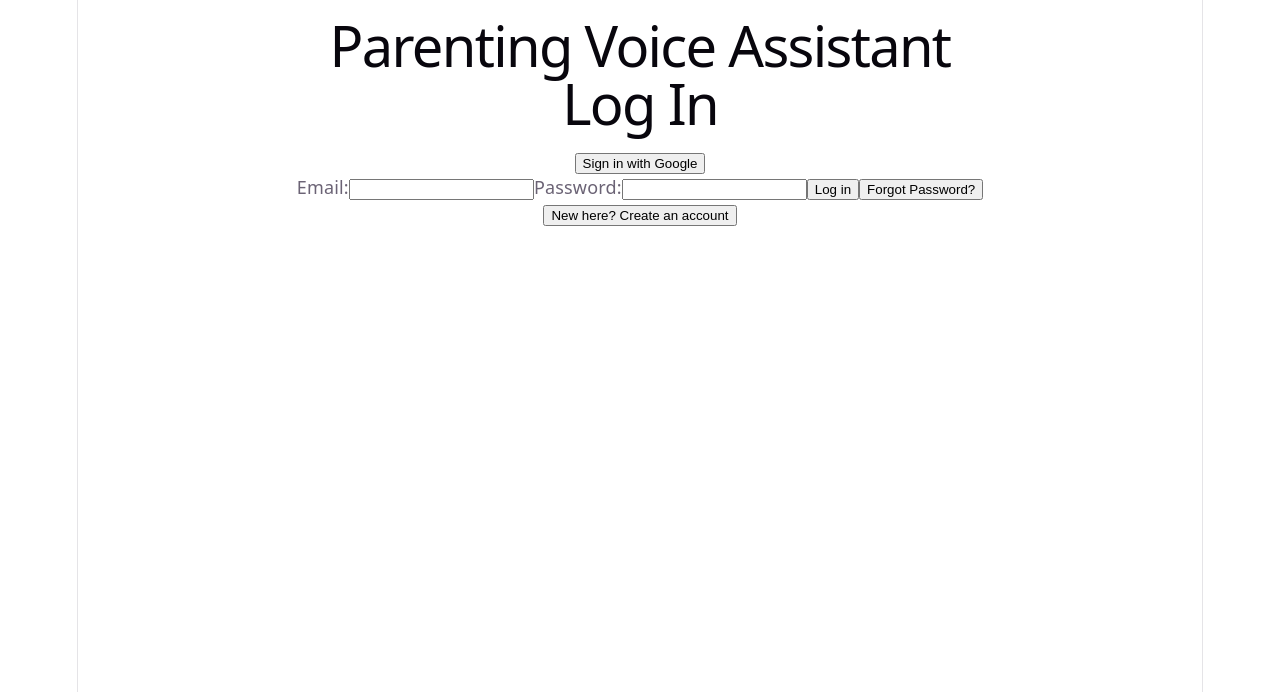
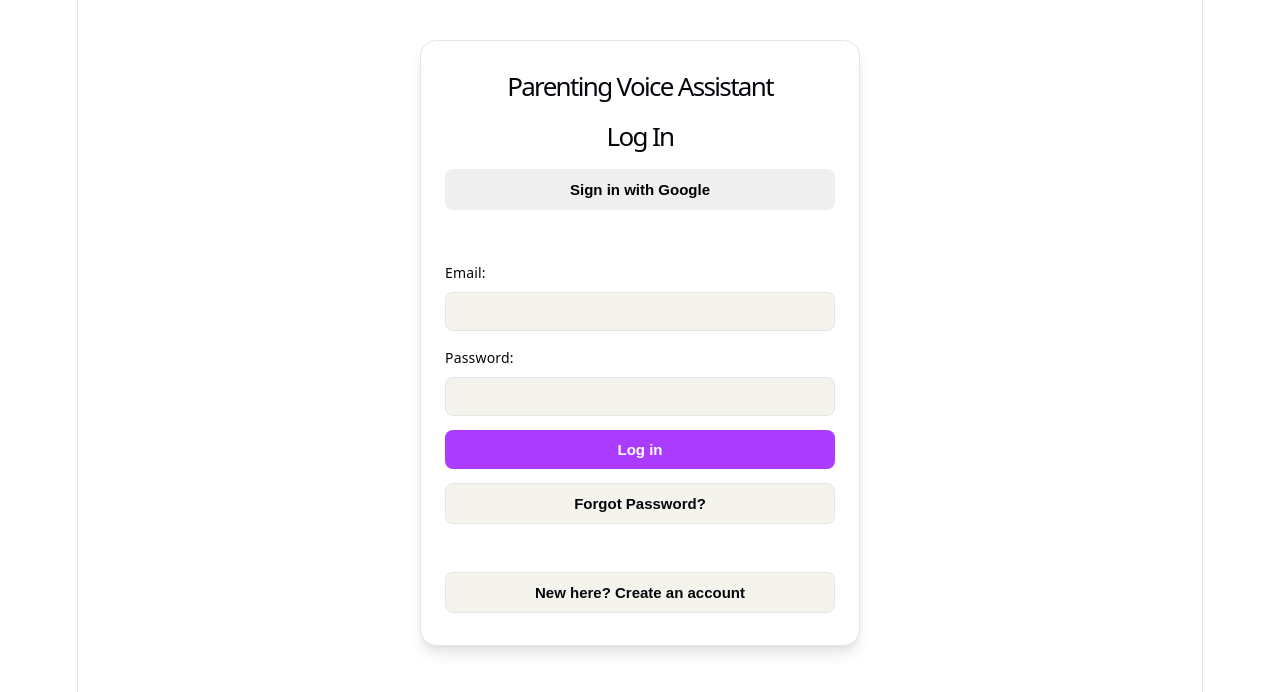
Before and after one commit to Vinit-Rabadiya/parenting-voice-assistant, a React app in the folder frontend/: page / in a window 1280 px wide. Shown: the top 692 px of the page. Built offline with nearby package versions, Linux system fonts and the light colour scheme; no server answers; the HTML template or start-up script is replaced by a standard one.

Commit message:
style(frontend): add clean card layout and form styling for auth pages

```diff
--- a/frontend/src/App.css
+++ b/frontend/src/App.css
@@ -1,184 +1,146 @@
-.counter {
-  font-size: 16px;
-  padding: 5px 10px;
-  border-radius: 5px;
-  color: var(--accent);
-  background: var(--accent-bg);
-  border: 2px solid transparent;
-  transition: border-color 0.3s;
-  margin-bottom: 24px;
+/* clean, modern layout for the parenting assistant interface */
 
-  &:hover {
-    border-color: var(--accent-border);
-  }
-  &:focus-visible {
-    outline: 2px solid var(--accent);
-    outline-offset: 2px;
-  }
+main {
+  width: 100%;
+  max-width: 440px;
+  margin: 40px auto;
+  padding: 32px 24px;
+  display: flex;
+  flex-direction: column;
+  gap: 20px;
+  background: var(--bg);
+  border: 1px solid var(--border);
+  border-radius: 16px;
+  box-shadow: var(--shadow);
+  box-sizing: border-box;
 }
 
-.hero {
-  position: relative;
-
-  .base,
-  .framework,
-  .vite {
-    inset-inline: 0;
-    margin: 0 auto;
-  }
-
-  .base {
-    width: 170px;
-    position: relative;
-    z-index: 0;
-  }
-
-  .framework,
-  .vite {
-    position: absolute;
-  }
-
-  .framework {
-    z-index: 1;
-    top: 34px;
-    height: 28px;
-    transform: perspective(2000px) rotateZ(300deg) rotateX(44deg) rotateY(39deg)
-      scale(1.4);
-  }
-
-  .vite {
-    z-index: 0;
-    top: 107px;
-    height: 26px;
-    width: auto;
-    transform: perspective(2000px) rotateZ(300deg) rotateX(40deg) rotateY(39deg)
-      scale(0.8);
-  }
+h1 {
+  font-size: 26px;
+  margin: 0 0 4px;
+  color: var(--text-h);
+  text-align: center;
 }
 
-#center {
+section {
   display: flex;
   flex-direction: column;
-  gap: 25px;
-  place-content: center;
-  place-items: center;
-  flex-grow: 1;
-
-  @media (max-width: 1024px) {
-    padding: 32px 20px 24px;
-    gap: 18px;
-  }
+  gap: 16px;
+  width: 100%;
 }
 
-#next-steps {
+form {
   display: flex;
-  border-top: 1px solid var(--border);
+  flex-direction: column;
+  gap: 14px;
+  width: 100%;
   text-align: left;
-
-  & > div {
-    flex: 1 1 0;
-    padding: 32px;
-    @media (max-width: 1024px) {
-      padding: 24px 20px;
-    }
-  }
-
-  .icon {
-    margin-bottom: 16px;
-    width: 22px;
-    height: 22px;
-  }
-
-  @media (max-width: 1024px) {
-    flex-direction: column;
-    text-align: center;
-  }
 }
 
-#docs {
-  border-right: 1px solid var(--border);
-
-  @media (max-width: 1024px) {
-    border-right: none;
-    border-bottom: 1px solid var(--border);
-  }
+label {
+  display: flex;
+  flex-direction: column;
+  gap: 6px;
+  font-size: 14px;
+  font-weight: 500;
+  color: var(--text-h);
 }
 
-#next-steps ul {
-  list-style: none;
-  padding: 0;
-  display: flex;
-  gap: 8px;
-  margin: 32px 0 0;
-
-  .logo {
-    height: 18px;
-  }
-
-  a {
-    color: var(--text-h);
-    font-size: 16px;
-    border-radius: 6px;
-    background: var(--social-bg);
-    display: flex;
-    padding: 6px 12px;
-    align-items: center;
-    gap: 8px;
-    text-decoration: none;
-    transition: box-shadow 0.3s;
-
-    &:hover {
-      box-shadow: var(--shadow);
-    }
-    .button-icon {
-      height: 18px;
-      width: 18px;
-    }
-  }
-
-  @media (max-width: 1024px) {
-    margin-top: 20px;
-    flex-wrap: wrap;
-    justify-content: center;
-
-    li {
-      flex: 1 1 calc(50% - 8px);
-    }
-
-    a {
-      width: 100%;
-      justify-content: center;
-      box-sizing: border-box;
-    }
-  }
+input {
+  padding: 10px 14px;
+  border-radius: 8px;
+  border: 1px solid var(--border);
+  background: var(--code-bg);
+  color: var(--text-h);
+  font-size: 15px;
+  outline: none;
+  transition: border-color 0.2s, box-shadow 0.2s;
+  box-sizing: border-box;
+  width: 100%;
 }
 
-#spacer {
-  height: 88px;
-  border-top: 1px solid var(--border);
-  @media (max-width: 1024px) {
-    height: 48px;
-  }
+input:focus {
+  border-color: var(--accent);
+  box-shadow: 0 0 0 3px var(--accent-bg);
 }
 
-.ticks {
-  position: relative;
-  width: 100%;
+input:disabled {
+  opacity: 0.6;
+  cursor: not-allowed;
+}
 
-  &::before,
-  &::after {
-    content: '';
-    position: absolute;
-    top: -4.5px;
-    border: 5px solid transparent;
-  }
+button {
+  padding: 11px 16px;
+  border-radius: 8px;
+  font-size: 15px;
+  font-weight: 600;
+  cursor: pointer;
+  transition: all 0.2s ease;
+  border: 1px solid transparent;
+  display: inline-flex;
+  align-items: center;
+  justify-content: center;
+  gap: 8px;
+}
 
-  &::before {
-    left: 0;
-    border-left-color: var(--border);
-  }
-  &::after {
-    right: 0;
-    border-right-color: var(--border);
-  }
+button[type="submit"] {
+  background: var(--accent);
+  color: #ffffff;
+  border: none;
 }
+
+button[type="submit"]:hover:not(:disabled) {
+  opacity: 0.9;
+  transform: translateY(-1px);
+}
+
+button[type="button"] {
+  background: var(--code-bg);
+  color: var(--text-h);
+  border: 1px solid var(--border);
+}
+
+button[type="button"]:hover:not(:disabled) {
+  border-color: var(--accent-border);
+  background: var(--accent-bg);
+}
+
+button:disabled {
+  opacity: 0.55;
+  cursor: not-allowed;
+  transform: none;
+}
+
+p {
+  font-size: 14px;
+  line-height: 1.5;
+  color: var(--text);
+  margin: 0;
+}
+
+p[role="status"] {
+  font-size: 13px;
+  font-weight: 500;
+  color: var(--accent);
+  min-height: 18px;
+  text-align: center;
+}
+
+code {
+  display: block;
+  word-break: break-all;
+  text-align: center;
+  font-size: 14px;
+  padding: 8px 12px;
+  margin: 6px 0;
+  border-radius: 6px;
+  background: var(--code-bg);
+  border: 1px dashed var(--accent-border);
+}
+
+img {
+  margin: 12px auto;
+  border-radius: 12px;
+  border: 1px solid var(--border);
+  display: block;
+}
```
